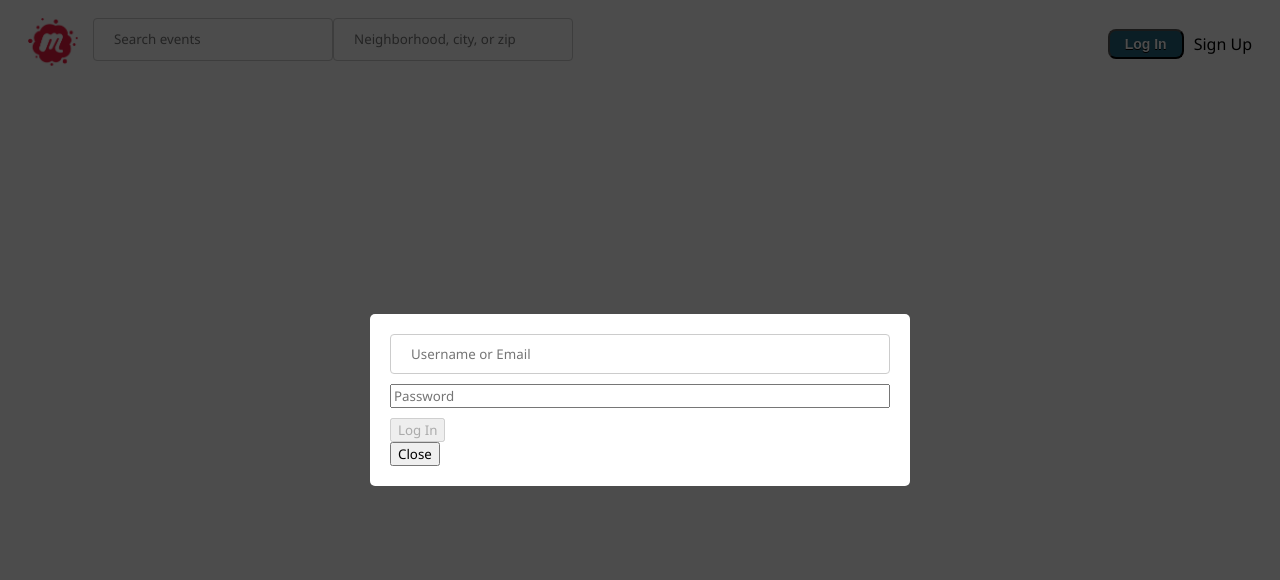
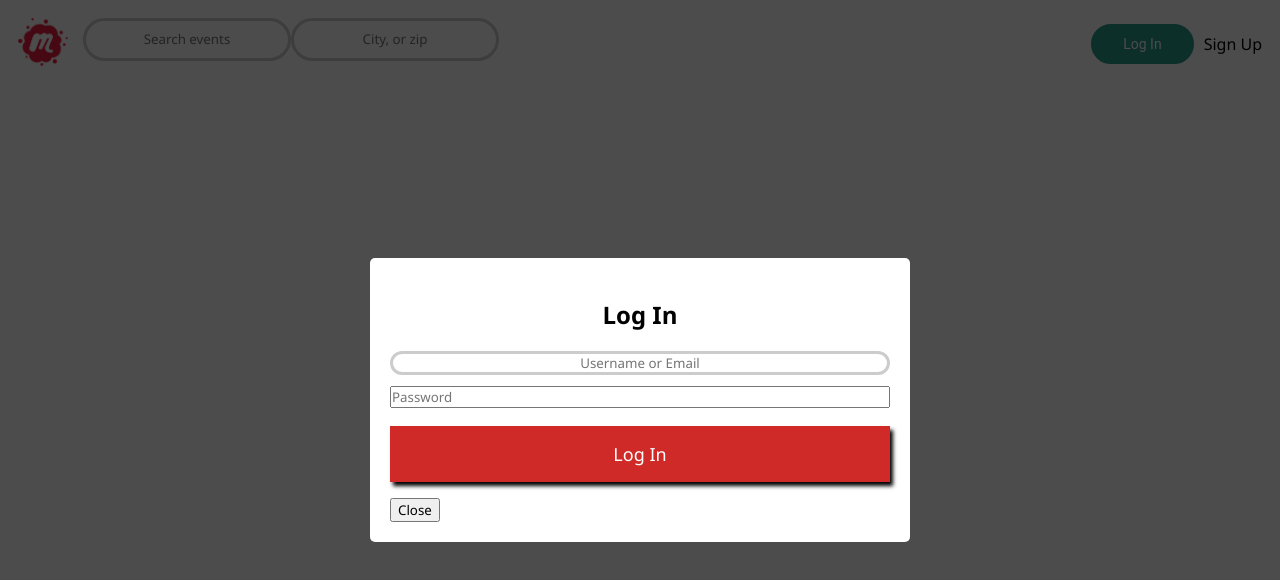
Before and after one commit to KG00D/AA_MeetUp_Project, a React (Create React App) app in the folder frontend/: page / in a window 1280 px wide. Both pictures are taken after a click on the button "Log In". Shown: the top 580 px of the page. Built offline with nearby package versions, Linux system fonts and the light colour scheme; no server answers.

Commit message:
Lots of styling

```diff
--- a/frontend/src/components/GroupsCreateNew/GroupsCreateNew.css
+++ b/frontend/src/components/GroupsCreateNew/GroupsCreateNew.css
@@ -1,10 +1,6 @@
 textarea {
     width: 400px;
     height: 200px;
-  }
-
-  input {
-    width: 400px;
   }
 
   #main-form-container {
--- a/frontend/src/components/LoginFormModal/LoginFormModal.css
+++ b/frontend/src/components/LoginFormModal/LoginFormModal.css
@@ -1,19 +1,56 @@
-.modal-overlay {
-    position: fixed;
-    top: 0;
-    left: 0;
+.loginPageContainer {
+    display: flex;
+    flex-direction: column;
+    align-items: center;
     width: 100%;
-    height: 100%;
-    background: rgba(0, 0, 0, 0.7);
-    display: flex;
-    justify-content: center;
-    align-items: center;
 }
 
-.modal-content {
-    background: white;
-    padding: 20px;
-    border-radius: 5px;
-    width: 80%;
-    max-width: 500px;
+.login-btn {
+    border: none;
+    background: transparent;
+    color: black;
+    cursor: pointer;
+    transition: color 0.3s;
 }
+
+.login-btn:hover {
+    color: teal;
+}
+
+.login-btn:focus {
+    outline: none;
+}
+
+.navbar {
+    align-self: flex-end;
+    padding: 10px;
+}
+
+.loginText {
+    color: black;
+    cursor: pointer;
+    transition: color 0.3s ease;
+}
+
+.loginText:hover {
+    color: #20C997;
+}
+
+.equal-width {
+    width: 100%;
+}
+
+.submit-btn {
+  display: block;
+  width: 100%;
+  padding: 15px;
+  margin-top: 20px;
+  font-size: 18px;
+  cursor: pointer;
+  background-color: rgb(207, 42, 39);
+  border: rgb(207, 42, 39) solid 1px;
+  box-shadow: 3px 4px 4px black;
+  color: white;
+  font-weight: 500;
+  margin: .5rem 0 1rem 0;
+}
--- a/frontend/src/components/LoginFormPage/LoginFormPage.css
+++ b/frontend/src/components/LoginFormPage/LoginFormPage.css
@@ -5,20 +5,9 @@
     width: 100%;
 }
 
-.login-btn {
-    border: none;
-    background: transparent;
-    color: black;
-    cursor: pointer;
-    transition: color 0.3s;
-}
-
-.login-btn:hover {
-    color: teal;
-}
-
-.login-btn:focus {
-    outline: none;
+.login-title {
+    text-align: center;
+    width: 100%;
 }
 
 .navbar {
@@ -36,8 +25,9 @@
     color: #20C997;
 }
 
-.equal-width {
-    width: 100%;
+.login-form {
+    margin: 0;
+    padding: 0;
 }
 
 .submit-btn {
@@ -47,4 +37,22 @@
   margin-top: 20px;
   font-size: 18px;
   cursor: pointer;
+  background-color: rgb(207, 42, 39);
+  border: rgb(207, 42, 39) solid 1px;
+  box-shadow: 3px 4px 4px black;
+  color: white;
+  font-weight: 500;
+  margin: .5rem 0 1rem 0;
 }
+
+.error-message {
+ color: red;
+ text-align: center;
+}
+
+input[type="text"] {
+    border: 3px solid #ccc;
+    border-radius: 25px;
+    text-align: center;
+    padding: 10px, 30px;
+}
--- a/frontend/src/components/LoginFormPage/index.js
+++ b/frontend/src/components/LoginFormPage/index.js
@@ -2,6 +2,7 @@ import React, { useState, useEffect } from "react";
 import * as sessionActions from "../../store/session";
 import { useDispatch, useSelector } from "react-redux";
 import { Redirect } from "react-router-dom";
+import './LoginFormPage.css';
 
 function LoginFormPage({onClose}) {
   const dispatch = useDispatch();
@@ -35,6 +36,8 @@ function LoginFormPage({onClose}) {
         const data = await res.json();
         if (data && data.errors) {
           setErrors({ credential: data.errors[0] });
+        } else {
+          setErrors({ credential: "The provided credentials were invalid." });
         }
       });
   };
@@ -42,9 +45,13 @@ function LoginFormPage({onClose}) {
   return (
     <>
       <form onSubmit={handleSubmit}>
+        <h2 className="login-title">Log In</h2>
+
+        {errors.credential && <p className="error-message">{errors.credential}</p>}
+
         <label>
           <input
-            className="equal-width"
+            className="login-form"
             type="text"
             value={credential}
             onChange={(e) => setCredential(e.target.value)}
@@ -54,7 +61,7 @@ function LoginFormPage({onClose}) {
         </label>
         <label>
           <input
-            className="equal-width"
+            className="login-form"
             type="password"
             value={password}
             onChange={(e) => setPassword(e.target.value)}
@@ -62,7 +69,6 @@ function LoginFormPage({onClose}) {
             required
           />
         </label>
-        {errors.credential && <p className="error-message">{errors.credential}</p>}
         <button type="submit" className="submit-btn" disabled={isButtonDisabled}>Log In</button>
       </form>
     </>
--- a/frontend/src/components/Navigation/Navigation.css
+++ b/frontend/src/components/Navigation/Navigation.css
@@ -2,8 +2,6 @@
     display: flex;
     justify-content: space-between;
     align-items: center;
-    padding: 10px 20px;
-    background-color: #ffffff;
 }
 
 .navbar-content {
@@ -16,41 +14,46 @@
 .search-container {
     display: flex;
     justify-content: space-between;
-    /* gap: .01px;  */
 }
 
 .search-section,
 .search-location-section {
-    flex: 1;
+    flex: 5;
 }
 
 input[type="text"] {
-    padding: 10px 20px;
-    width: 200px;
-    border: 1px solid #ccc;
-    border-radius: 4px;
+    border: 3px solid #ccc;
+    border-radius: 25px;
+    text-align: center;
+    padding: 10px, 30px;
 }
 
-.login-btn {
-    background-color:#24657d;
-	border-radius:8px;
-	display:inline-block;
-	cursor:pointer;
-	color:#ffffff;
-	font-family:Arial;
-	font-size:14px;
-	font-weight:bold;
-	padding:5px 15px;
-	text-decoration:none;
-	text-shadow:0px 1px 0px #000000;
+.login-btn{
+
+font-family: Roboto, sans-serif;
+font-weight: 0;
+font-size: 14px;
+color: #fff;
+background-color: #2a9d8f;
+padding: 10px 30px;
+border: solid #2a9d8f 2px;
+box-shadow: rgb(0, 0, 0) 0px 0px 0px 0px;
+border-radius: 50px;
+transition : 1000ms;
+transform: translateY(0);
+display: flex;
+flex-direction: row;
+align-items: center;
+cursor: pointer;
 }
 
-.login-btn:hover {
-    color: darkcyan;
-}
-
-.login-btn:focus {
-    outline: none;
+.login-btn:hover{
+transition : 1000ms;
+padding: 10px 50px;
+transform : translateY(-0px);
+background-color: #fff;
+color: #2a9d8f;
+border: solid 2px #2a9d8f;
 }
 
 .signup-btn {
@@ -83,29 +86,16 @@ input[type="text"] {
     list-style-type: none;
   }
 
-  .navbar li {
+  /* .navbar li {
     display: flex;
     justify-content: space-between;
     list-style-type: none;
-  }
+  } */
 
   .auth-buttons {
     display: flex;
     justify-content: space-between;
     list-style-type: none;
-}
-
-.nav-left-section, .nav-right-section {
-    display: flex;
-    align-items: center;
-}
-
-.navbar {
-    display: flex;
-    justify-content: space-between;
-    align-items: center;
-    padding: 10px 20px;
-    background-color: #ffffff;
 }
 
 .icon-button {
@@ -121,7 +111,7 @@ input[type="text"] {
     position: absolute;
     top: 100%;
     right: 0;
-    z-index: 1000;
+    z-index: 1;
     background-color: #fff;
     border: 1px solid #ccc;
     padding: 10px;
--- a/frontend/src/components/Navigation/index.js
+++ b/frontend/src/components/Navigation/index.js
@@ -1,4 +1,4 @@
-import React, { useState } from 'react';
+import React, { useState, useEffect, useRef } from 'react';
 import { useSelector, useDispatch } from 'react-redux';
 import { Link } from 'react-router-dom';
 import './Navigation.css';
@@ -11,10 +11,9 @@ import * as sessionActions from "../../store/session";
 function Navigation({ isLoaded }) {
     const [showLogin, setShowLogin] = useState(false);
     const [showSignUp, setShowSignUp] = useState(false);
-
     const [showDropdown, setShowDropdown] = useState(false);
 
-
+    const dropdownRef = useRef(null);
     const sessionUser = useSelector((state) => state.session.user);
     const dispatch = useDispatch();
     const history = useHistory();
@@ -23,26 +22,37 @@ function Navigation({ isLoaded }) {
         await dispatch(sessionActions.logout());
         history.push('/');
     };
-
     const toggleDropdown = () => {
         setShowDropdown(!showDropdown);
     };
-
+    const handleClickOutside = (event) => {
+        if (dropdownRef.current && !dropdownRef.current.contains(event.target)) {
+            setShowDropdown(false);
+        }
+    };
+    useEffect(() => {
+        if (showDropdown) {
+            document.addEventListener("mousedown", handleClickOutside);
+        } else {
+            document.removeEventListener("mousedown", handleClickOutside);
+        }
+        return () => {
+            document.removeEventListener("mousedown", handleClickOutside);
+        };
+    }, [showDropdown]);
     let sessionLinks;
     if (sessionUser) {
         sessionLinks = (
             <>
                 <li>
-                <Link to="/groups/new">Start New Group</Link> {/* <-- Added this line */}
+                    <Link to="/groups/new">Start New Group</Link>
                 </li>
-
-                <li className="icon-container"> {/* Add className */}
+                <li className="icon-container">
                     <button onClick={toggleDropdown} className="icon-button">
                         <img src="https://img.icons8.com/fluency/48/person-male.png" alt="Profile" />
                     </button>
                     {showDropdown && (
-            <div className="dropdown"> {/* Dropdown div */}
-              {/* <span>{sessionUser.username}</span> */}
+                        <div className="dropdown" ref={dropdownRef}>
                             <div>Hello, {sessionUser.username}</div>
                             <div>{sessionUser.email}</div>
                             <button onClick={handleLogout}>Logout</button>
@@ -59,24 +69,20 @@ function Navigation({ isLoaded }) {
             </li>
         );
     }
-
     return (
         <div>
             <div className="navbar">
-            <div className="nav-left-section">
                     <div className="search-container">
                         <Link to="/">
                             <img src="/logo.png" alt="Logo" className="logo" />
                         </Link>
-                    <input type="text" placeholder="Search events" />
-                    <input type="text" placeholder="Neighborhood, city, or zip" />
-                </div>
+                        <input className='event-search-input' type="text" placeholder="Search events" />
+                        <input className='area-input' type="text" placeholder="City, or zip" />
                     </div>
                 <div className="nav-right-section">
                     {sessionLinks}
                 </div>
             </div>
-
             <MainModal show={showLogin} onClose={() => setShowLogin(false)}>
                 <LoginFormModal onClose={() => setShowLogin(false)} />
             </MainModal>
--- a/frontend/src/components/SignupFormModal/index.js
+++ b/frontend/src/components/SignupFormModal/index.js
@@ -13,16 +13,50 @@ function SignupFormModal() {
   const [lastName, setLastName] = useState("");
   const [password, setPassword] = useState("");
   const [confirmPassword, setConfirmPassword] = useState("");
-  const [errors, setErrors] = useState({});
-  const isFormIncomplete = !email || !username || !firstName || !lastName || !password || !confirmPassword;
+  const [errors, setErrors] = useState([]);
+  const [customErrors, setCustomErrors] = useState({
+    usernameError: "",
+    passwordError: "",
+  });
+  const [isSignUpSuccess, setIsSignUpSuccess] = useState(false);
+
+  const isFormIncomplete =
+    !email ||
+    email.length < 1 ||
+    !username ||
+    username.length < 4 ||
+    !firstName ||
+    !lastName ||
+    !password ||
+    password.length < 6 ||
+    !confirmPassword;
 
   if (sessionUser) return <Redirect to="/" />;
 
-  const handleSubmit = (e) => {
+  const handleSubmit = async (e) => {
     e.preventDefault();
     if (password === confirmPassword) {
-      setErrors({});
-      return dispatch(
+      setErrors([]);
+      setCustomErrors({
+        usernameError: "",
+        passwordError: "",
+      });
+
+      if (username.length < 4) {
+        setCustomErrors({
+          ...customErrors,
+          usernameError: "Username must be at least 4 characters long",
+        });
+      }
+
+      if (password.length < 6) {
+        setCustomErrors({
+          ...customErrors,
+          passwordError: "Password must be at least 6 characters long",
+        });
+      }
+
+      const response = await dispatch(
         sessionActions.signup({
           email,
           username,
@@ -30,21 +64,45 @@ function SignupFormModal() {
           lastName,
           password,
         })
-      ).catch(async (res) => {
-        const data = await res.json();
-        if (data && data.errors) {
-          setErrors(data.errors);
+      );
+
+      if (response.data && response.data.errors) {
+        setErrors(response.data.errors);
+      } else {
+        setIsSignUpSuccess(true);
         }
-      });
+      } else {
+          setErrors([
+        "Confirm Password field must be the same as the Password field",
+      ]);
     }
-    return setErrors({
-      confirmPassword: "Confirm Password field must be the same as the Password field"
-    });
   };
+
+    if (sessionUser) {
+      return <Redirect to="/" />;
+    }
+
+    if (isSignUpSuccess) {
+      return (
+        <div className="signupSuccessMessage">
+          <h2>Sign up successful!</h2>
+          <p>Your account has been created.</p>
+        </div>
+      );
+    }
 
   return (
     <div className="signupPageContainer">
       <h1>Sign Up</h1>
+      {errors.length > 0 && (
+        <div className="error-container">
+          <ul>
+            {errors.map((error, index) => (
+              <li key={index}>{error}</li>
+            ))}
+          </ul>
+        </div>
+      )}
       <form onSubmit={handleSubmit}>
         <label>
           <input
@@ -112,8 +170,21 @@ function SignupFormModal() {
         </label>
         {errors.confirmPassword && <p>{errors.confirmPassword}</p>}
 
-      <button className="signupText" type="submit" disabled={isFormIncomplete}>Sign Up</button>
+        <button
+          className="sign-up-btn"
+          type="submit"
+          disabled={isFormIncomplete}
+          style={{ backgroundColor: isFormIncomplete ? "grey" : "" }}
+        >
+          Sign Up
+        </button>
       </form>
+      {customErrors.usernameError && (
+        <p className="custom-error-message">{customErrors.usernameError}</p>
+      )}
+      {customErrors.passwordError && (
+        <p className="custom-error-message">{customErrors.passwordError}</p>
+      )}
     </div>
   );
 }
```
Also changed, not shown: frontend/src/components/GroupsDetails/GroupsDetails.css (+3 -13 lines), frontend/src/components/Home/HomePage.css (+90 -76 lines), frontend/src/components/Home/index.js (+22 -14 lines), frontend/src/components/SignupFormModal/SignupModal.css (+31 -1 lines). Lines whose indentation alone changed are shown as unchanged.
